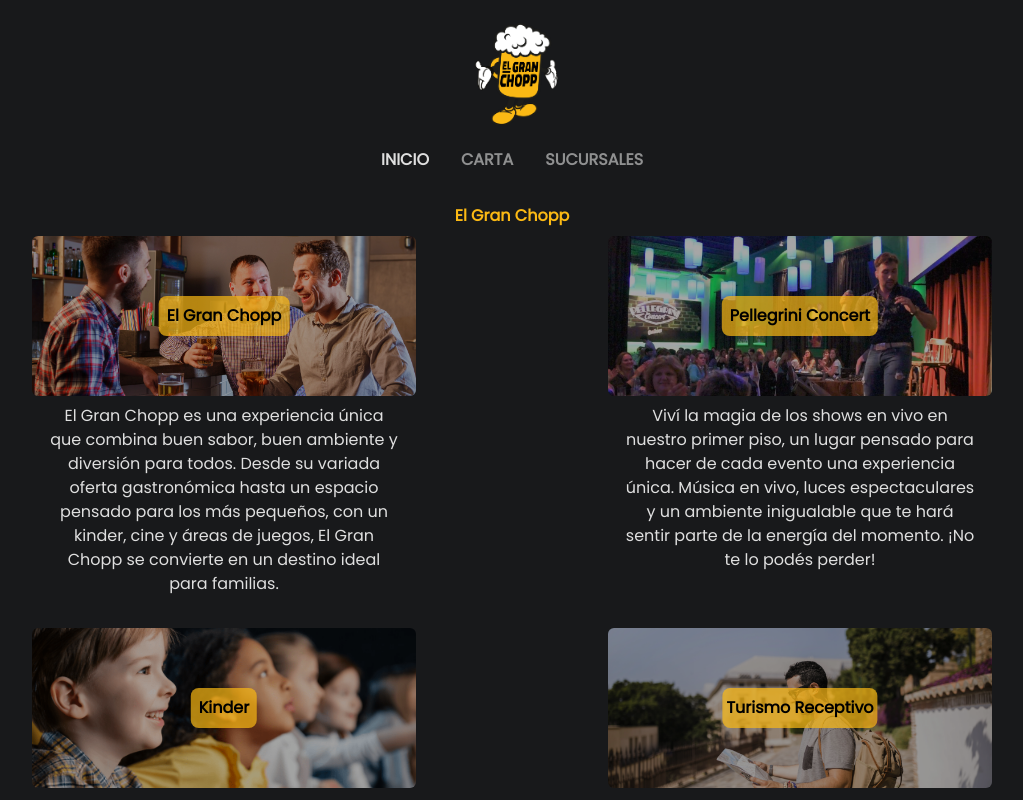
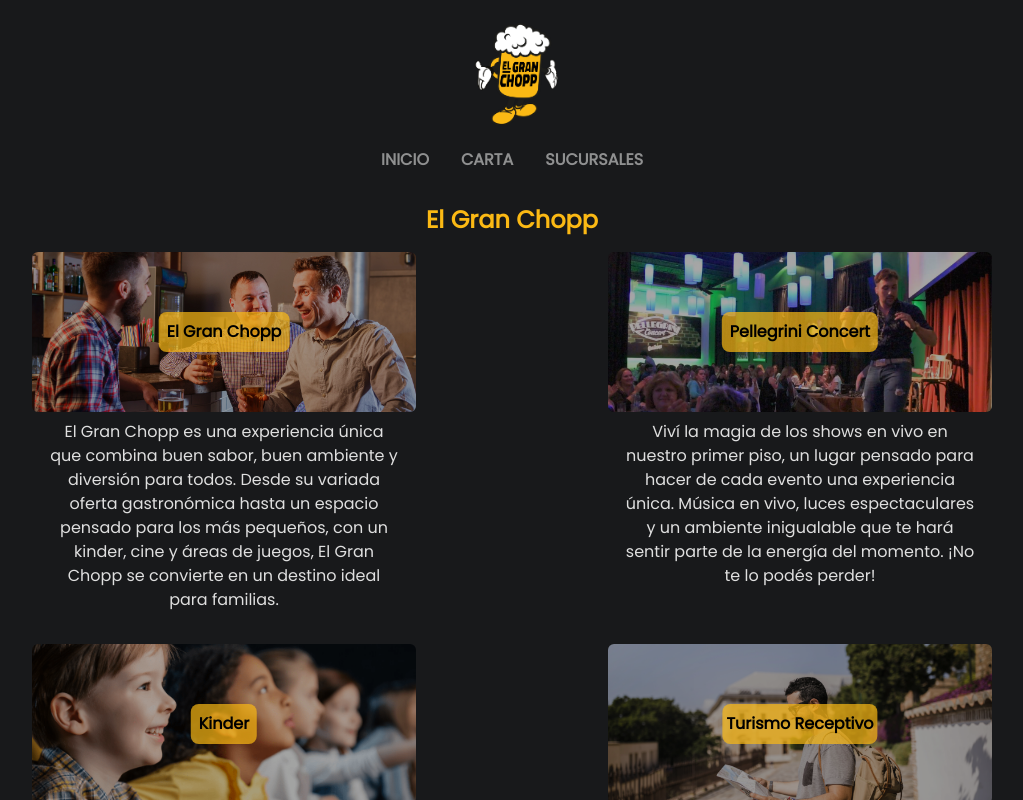
Before and after one commit to Artifexted/El-Gran-Chopp, a Next.js app: page /new/ in a window 1280 px wide. Shown: the top 800 px of the page, without its empty margins (128-1151 px from the left). Built offline with nearby package versions, Linux system fonts and the light colour scheme; no server answers.

Commit message:
Pruebas en navbar con useState

```diff
--- a/src/app/page.tsx
+++ b/src/app/page.tsx
@@ -4,7 +4,7 @@
 export default function Home() {
 	return (
 		<>
-			<h1 className="text-center font-black text-destacable mb-2">El Gran Chopp</h1>
+			<h1 className="text-center font-black text-destacable mb-4 text-2xl">El Gran Chopp</h1>
 
 			<div className="lg:flex lg:justify-evenly lg:flex-wrap">
 				<section className="mb-8 transition-width duration-200 lg:w-96 lg:mx-8 lg:hover:scale-110 group *:cursor-default">
--- a/src/app/sucursales/page.tsx
+++ b/src/app/sucursales/page.tsx
@@ -1,7 +1,7 @@
 export default function Sucursales() {
 	return (
 		<div>
-            <h1 className="text-center font-black text-destacable mb-2">Sucursales</h1>
+            <h1 className="text-center font-black text-destacable mb-4 text-2xl">Sucursales</h1>
 
             <p className="text-center">Acá van a ir las 2 sucursales, una breve descripción, su contacto y dirección. Si hay fotos también se les puede agregar.</p>
 		</div>
--- a/src/components/Header.tsx
+++ b/src/components/Header.tsx
@@ -1,21 +1,31 @@
 "use client";
+import { useEffect, useState } from "react";
 import Link from "next/link";
 
 export default function Header() {
+  const [currentPath, setCurrentPath] = useState<string>("");
+
+  useEffect(() => {
+    setCurrentPath(window.location.pathname);
+  }, []);
+
+  const isActive = (path: string) => currentPath === path;
+
   return (
     <header className="pt-4 flex flex-col items-center lg:mb-4">
       <img src="/new/logo.png" alt="Logo Chopp" width={116} height={116} />
-			{/* <img src="/logo.png" alt="Logo Chopp" width={116} height={116} /> */}
 
       <nav className="flex space-x-2 sm:space-x-6 py-4 font-bold mx-2">
         <Link
-					href="#"
-					className="transition delay-3 rounded-full px-1 cursor-not-allowed"
-					aria-disabled="true"
-					onClick={(e) => e.preventDefault()}
+          id="inicio-link"
+          href="/new/"
+          className={`transition delay-3 rounded-full px-1 cursor-pointer ${
+            isActive("/new/") ? "cursor-not-allowed opacity-60" : ""
+          }`}
         >
           INICIO
         </Link>
+
         <div className="relative group">
           <Link
             href="#"
@@ -40,9 +50,13 @@
             </Link>
           </div>
         </div>
+
         <Link
-					href="./sucursales"
-					className="transition delay-3 rounded-full px-1 opacity-60 hover:scale-110 hover:bg-destacable hover:text-black hover:opacity-100"
+          id="sucursales-link"
+          href="/new/sucursales"
+          className={`transition delay-3 rounded-full px-1 opacity-60 hover:scale-110 hover:bg-destacable hover:text-black hover:opacity-100 ${
+            isActive("/new/sucursales") ? "cursor-not-allowed opacity-60" : ""
+          }`}
         >
           SUCURSALES
         </Link>
```
Also changed, not shown: 6 other files (tests, documents, lock files or other folders). Lines whose indentation alone changed are shown as unchanged.
